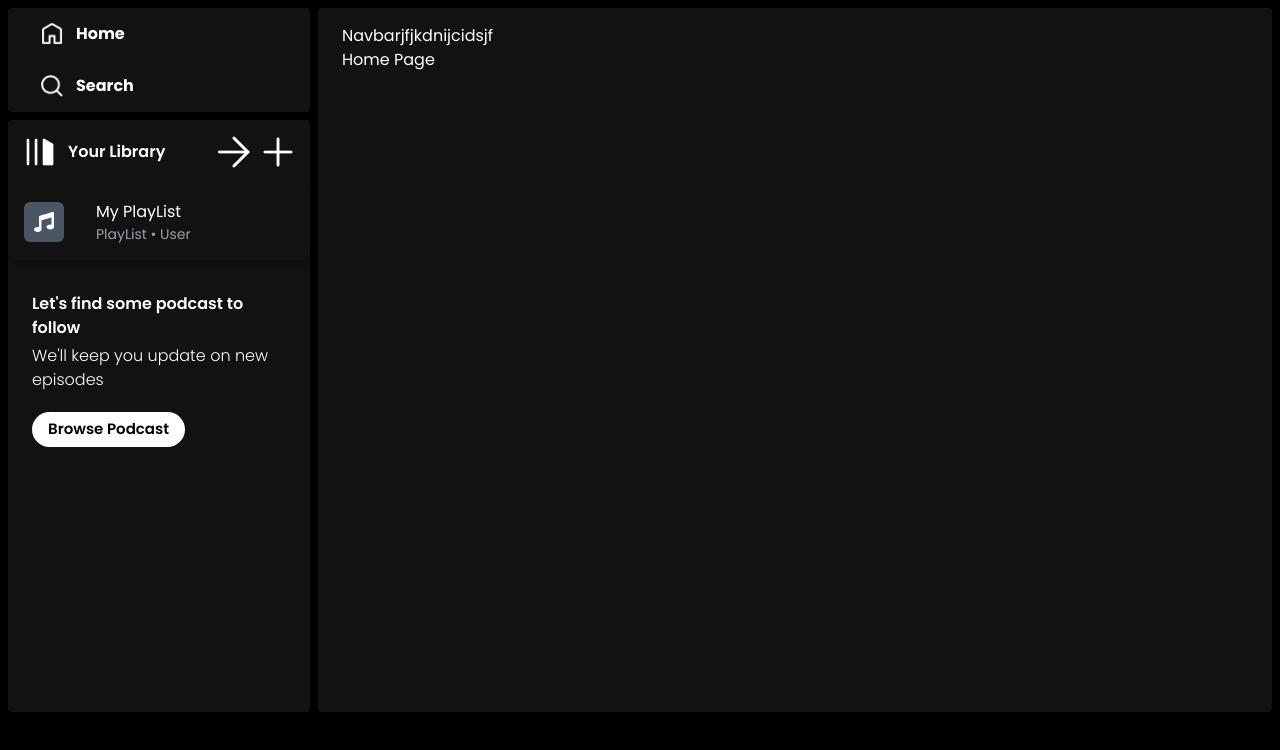
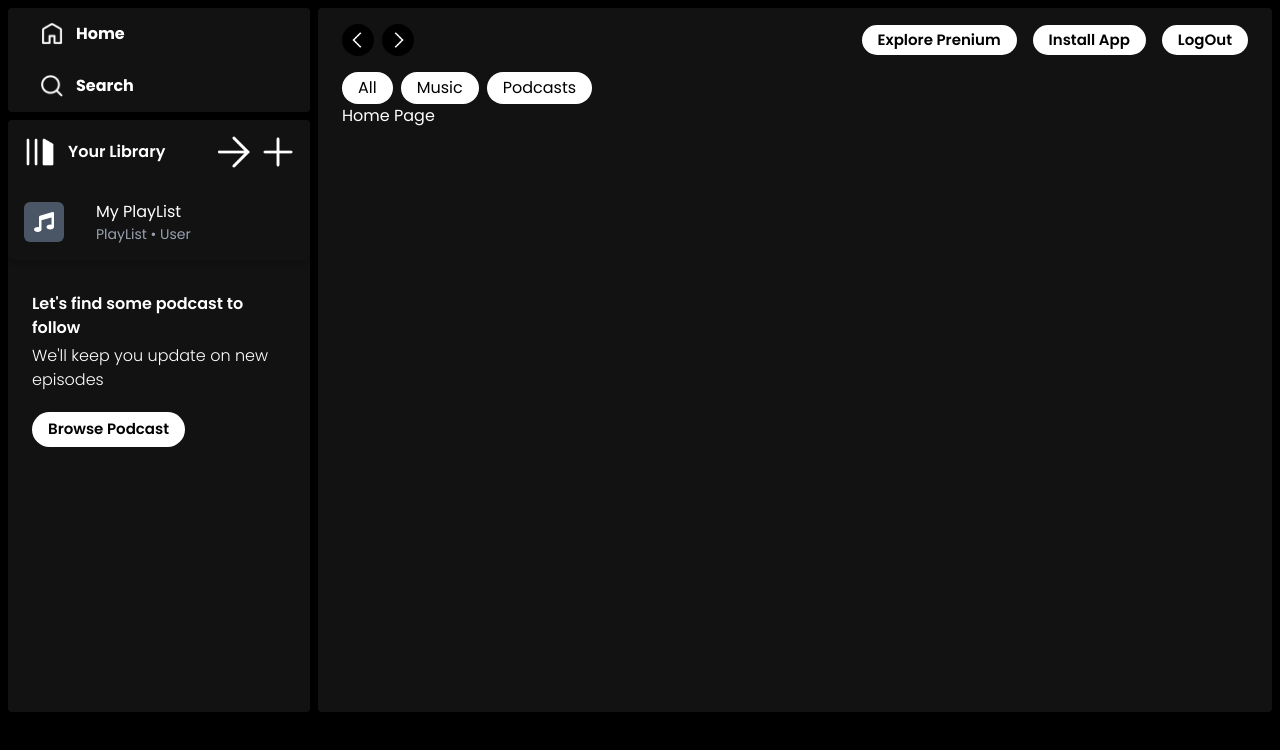
Before and after one commit to arpitkairati07/MicroServiceProject1, a React (Vite) app in the folder frontend/: page / in a window 1280 px wide. Shown: the top 750 px of the page. Built offline with nearby package versions, Linux system fonts and the light colour scheme.

Commit message:
feat: implement navigation functionality in Navbar component

```diff
--- a/frontend/src/components/Navbar.tsx
+++ b/frontend/src/components/Navbar.tsx
@@ -1,9 +1,30 @@
+import { useNavigate } from "react-router-dom"
 
 const Navbar = () => {
+  const navigate=useNavigate();
   return (
-    <div>
-      Navbarjfjkdnijcidsjf
+    <>
+        <div className="w=full flex justify-between items-center font-semibold">
+      <div className="flex items-center gap-2">
+        <img src="./left_arrow.png" alt=" Left Arrow" className="w-8 bg-black p-2 rounded-2xl cursor-pointer" onClick={()=>navigate(-1)}/>
+
+        <img src="./right_arrow.png" alt=" Left Arrow" className="w-8 bg-black p-2 rounded-2xl cursor-pointer" onClick={()=>navigate(+1)}/>
+      </div>
+      <div className="flex items-center gap-4">
+        <p className="bg-white text-black cursor-pointer text px-4 py-1 text-[15px] rounded-full hidden md:block ">Explore Prenium</p>
+
+        <p className="bg-white text-black text px-4 py-1 cursor-pointer text-[15px] rounded-full hidden md:block ">Install App</p>
+
+        <p className="bg-white text-black text px-4 py-1 text-[15px] cursor-pointer rounded-full">LogOut</p>
+      </div>
     </div>
+    <div className="flex items-center gap-2 mt-4">
+      <p className="bg-white text-black px-4 py-1 rounded-2xl cursor-pointer">All</p>
+      <p className="bg-white text-black px-4 py-1 rounded-2xl cursor-pointer hidden md:block">Music</p>
+      <p className="bg-white text-black px-4 py-1 rounded-2xl cursor-pointer hidden md:block">Podcasts</p>
+      <p className="bg-white text-black px-4 py-1 rounded-2xl cursor-pointer md:hidden" onClick={()=>navigate("/playlist")}>Playlist</p>
+    </div>
+    </>
   )
 }
 
```
